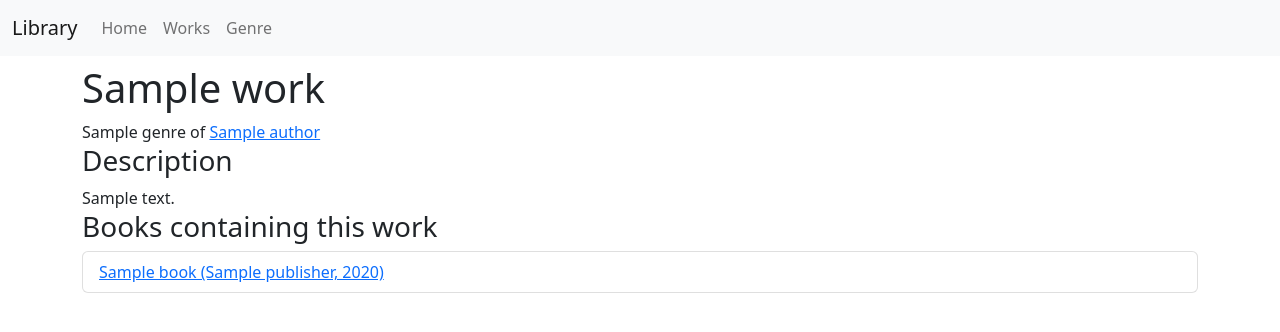
After one commit to Walter-Kovacs/otus_library-django, a Django app: template library/books/templates/work/details.html in a window 1280 px wide. The commit adds this page. Shown: the top 332 px of the page. Run offline with Django 4.2, Linux system fonts and the light colour scheme; the template is opened without the code that fills it: most values are stand-ins (such as "Sample title", 1, 10 or a date in 2020).

Commit message:
WrittenWorks views

```diff
--- /dev/null
+++ b/library/books/templates/work/details.html
@@ -0,0 +1,27 @@
+{% extends 'base.html' %}
+
+{% block page_title %}
+  {{ work.title }}
+{% endblock %}
+
+{% block content %}
+  <div class="h1">{{ work.title }}</div>
+  <div>
+    {{ work.genre.name }} of
+    {% for author in work.author_set.all %}
+      <a href="{#% url 'author-details' pk=author.pk %#}">{{ author.name }}</a>{% if not forloop.last %}, {% endif %}
+    {% endfor %}
+  </div>
+  <div class="h3">Description</div>
+  <div>{{ work.description }}</div>
+  <div class="h3">Books containing this work</div>
+  <ul class="list-group">
+    {% for book in work.book_set.all %}
+      <li class="list-group-item">
+        <a href="{#% url 'book-details' pk=book.pk %#}">
+          {{ book.title }} ({{ book.publisher.name }}, {{ book.publishing_year }})
+        </a>
+      </li>
+    {% endfor %}
+  </ul>
+{% endblock %}
--- a/library/books/views/__init__.py
+++ b/library/books/views/__init__.py
@@ -1,2 +1,3 @@
 from .welcome import welcome
 from . import genre
+from . import work
--- a/library/library/urls.py
+++ b/library/library/urls.py
@@ -20,8 +20,12 @@ from books import views
 
 urlpatterns = [
     path('', views.welcome, name='welcome'),
+
     path('genre/', views.genre.GenreListView.as_view(), name='genre-list'),
     path('genre/<int:pk>/', views.genre.GenreDetailView.as_view(), name='genre-details'),
 
+    path('work/', views.work.WrittenWorkListView.as_view(), name='work-list'),
+    path('work/<int:pk>/', views.work.WrittenWorkDetailView.as_view(), name='work-details'),
+
     path('admin/', admin.site.urls),
 ]
--- a/library/templates/base.html
+++ b/library/templates/base.html
@@ -37,6 +37,9 @@
                         <a class="nav-link" aria-current="page" href="/">Home</a>
                     </li>
                     <li class="nav-item">
+                        <a class="nav-link" aria-current="page" href="{% url 'work-list' %}">Works</a>
+                    </li>
+                    <li class="nav-item">
                         <a class="nav-link" aria-current="page" href="{% url 'genre-list' %}">Genre</a>
                     </li>
                 </ul>
```
Also changed, not shown: library/books/templates/work/list.html (added, +20 -0 lines), library/books/views/work.py (added, +18 -0 lines).
